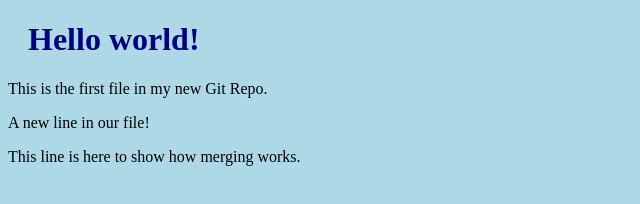
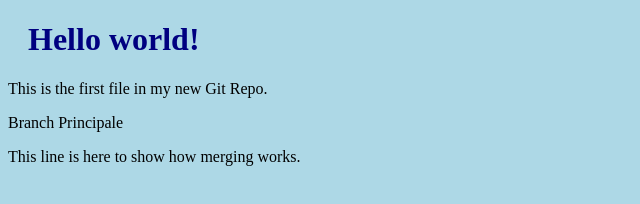
Before and after one commit to moydesignofficiel/hello-world, a plain HTML site: page index.html in a window 1280 px wide. Shown: the full height of the page, 0-640 px from the left. Drawn offline with Linux system fonts and the light colour scheme.

Commit message:
update index.html

```diff
--- a/index.html
+++ b/index.html
@@ -8,7 +8,9 @@
 
 	<h1>Hello world!</h1>
 	<p>This is the first file in my new Git Repo.</p>
-	<p>A new line in our file!</p>
+
+	<p>Branch Principale</p>
+
 	<p>This line is here to show how merging works.</p>
 
 	</body>
```
